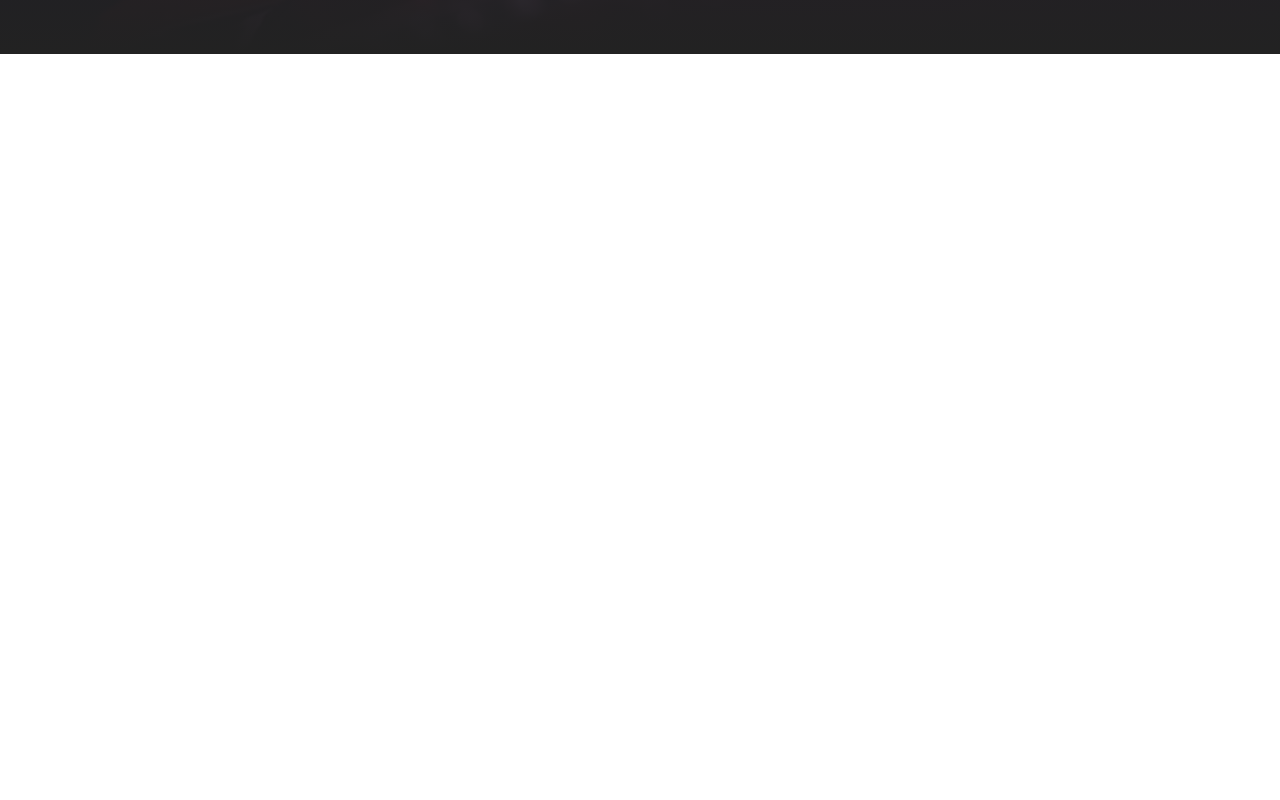
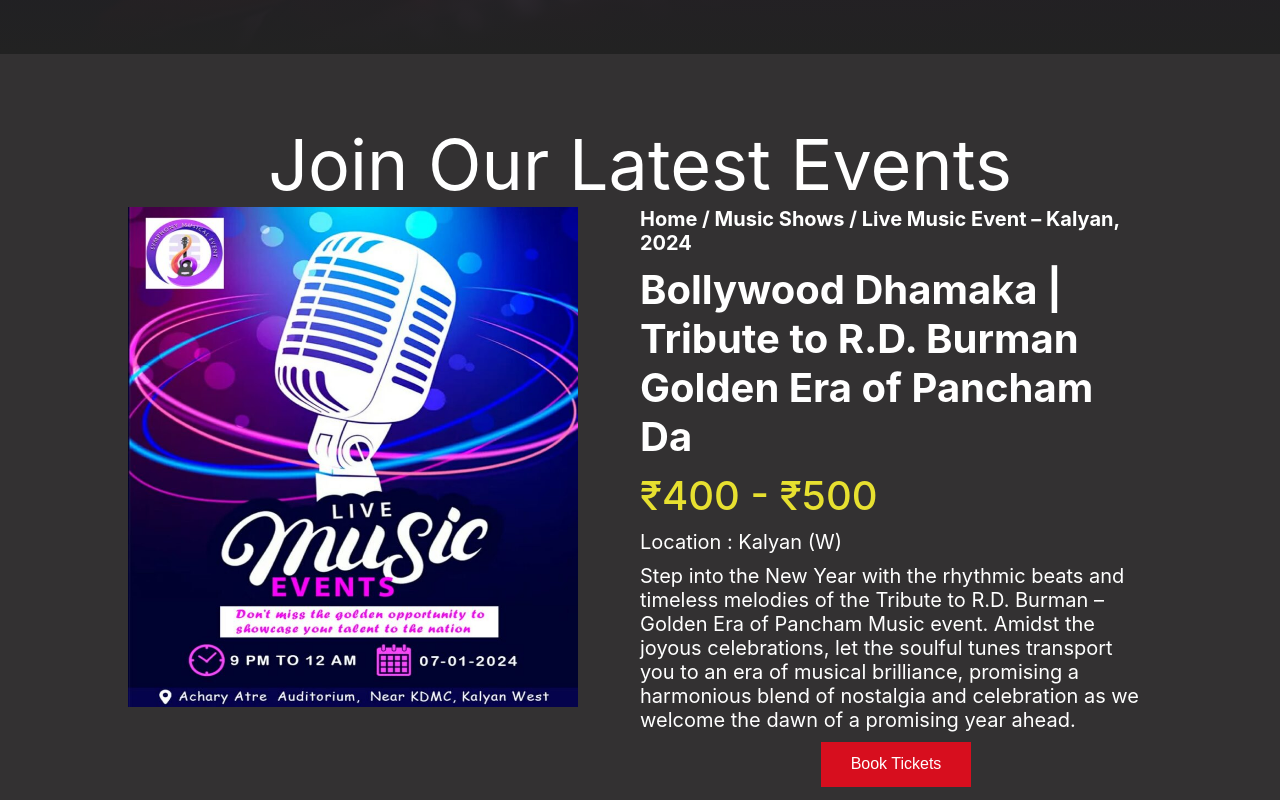
Before and after one commit to shrikrishna24/symphonymusicalevent, a React (Create React App) app: page / in a window 1280 px wide. Shown: the part 1720-2520 px from the top of the page. Built offline with nearby package versions, Linux system fonts and the light colour scheme.

Commit message:
event section in home page done

```diff
--- a/src/pages/home/home.css
+++ b/src/pages/home/home.css
@@ -134,8 +134,68 @@
     flex-direction: column;
     align-items: center;
     justify-content: center;
+    background-color: #333132;
 }
 
+.event h1 {
+    font-size: 70px;
+}
+
+.event-info {
+    width: 80%;
+    display: flex;
+}
+
+.event-right {
+    width: 50%;
+    display: flex;
+    flex-direction: column;
+    gap: 10px;
+    color: var(--white);
+}
+
+.event-right h5 {
+    font-size: 20px;
+}
+
+.event-right h2 {
+    font-size: 40px;
+}
+
+.amount {
+    font-size: 40px;
+    color: #e7e030;
+    font-weight: 500;
+}
+
+.event-right h6 {
+    font-size: 20px;
+}
+
+.event-right p {
+    font-size: 20px;
+}
+
+.event-right > div {
+    display: flex;
+    width: 100%;
+    align-items: center;
+    justify-content: center;
+}
+.event-right button {
+    width: 150px;
+    height: 45px;
+    background-color: #d70e1e;
+    border: none;
+    color: var(--white);
+    font-size: 16px;
+    cursor: pointer;
+}
+
+.event-left {
+    width: 50%;
+    display: flex;
+}
 .artist {
     background-image: url("../../assets/home/bg-05-free-img.png");
 	background-repeat: no-repeat;
--- a/src/pages/home/home.js
+++ b/src/pages/home/home.js
@@ -55,13 +55,21 @@ export default function Home() {
 			<div className="container">
 				<div className="content">
 					<div className="content-heading">
-						<HeadText title={'Symphony Musical'} type={'heading'} headingclass='artist-name' />
+						<HeadText
+							title={"Symphony Musical"}
+							type={"heading"}
+							headingclass="artist-name"
+						/>
 
 						<h2>Events</h2>
 					</div>
 
 					<div className="content-info">
-						<HeadText title={'Tribute to The Legend R.D.BURMAN'} type={'subheading'} headingclass='artist-name' />
+						<HeadText
+							title={"Tribute to The Legend R.D.BURMAN"}
+							type={"subheading"}
+							headingclass="artist-name"
+						/>
 						<div className="content-seprator"></div>
 						<p>
 							Explore and book a diverse range of musical events, from classical
@@ -87,7 +95,11 @@ export default function Home() {
 				</div>
 				<div className="about">
 					<div className="about-content">
-						<HeadText title={'About Us'} type={'heading'} headingclass='artist-name' />
+						<HeadText
+							title={"About Us"}
+							type={"heading"}
+							headingclass="artist-name"
+						/>
 
 						<div className="seprator"></div>
 
@@ -102,7 +114,11 @@ export default function Home() {
 							senses and transport you to another realm.
 						</p>
 
-						<HeadText title={'Mr. Vikas Bhosekard'} type={'subheading'} headingclass='artist-name' />
+						<HeadText
+							title={"Mr. Vikas Bhosekard"}
+							type={"subheading"}
+							headingclass="artist-name"
+						/>
 
 						<p className="evemt-org">Event Organiser</p>
 					</div>
@@ -110,13 +126,26 @@ export default function Home() {
 				<div className="event">
 					<h1>Join Our Latest Events</h1>
 					<div className="event-info">
-						<div className="event-left">{/* <img src={require()} /> */}</div>
-						<div className="event-right"></div>
+						<div className="event-left">
+							<img
+								src={require("../../assets/home/WhatsApp-Image-2023-10-17-at-4.26.46-PM-3-819x1024.jpeg")}
+								height={"500px"}
+								width={"450px"}
+							/>
+						</div>
+						<div className="event-right">
+							<h5>Home / Music Shows / Live Music Event – Kalyan, 2024</h5>
+							<h2>Bollywood Dhamaka | Tribute to R.D. Burman Golden Era of Pancham Da</h2>
+							<h2 className="amount">₹400 - ₹500</h2>
+							<h6>Location : Kalyan (W)</h6>
+							<p>Step into the New Year with the rhythmic beats and timeless melodies of the Tribute to R.D. Burman – Golden Era of Pancham Music event. Amidst the joyous celebrations, let the soulful tunes transport you to an era of musical brilliance, promising a harmonious blend of nostalgia and celebration as we welcome the dawn of a promising year ahead.</p>
+							<div><button>Book Tickets</button></div>
+						</div>
 					</div>
 				</div>
 				<div className="artist">
 					<div className="artist-info">
-						<HeadText title={"Meet Artist's"} type={'heading'} />
+						<HeadText title={"Meet Artist's"} type={"heading"} />
 
 						<div className="artist-seprator"></div>
 
@@ -136,7 +165,7 @@ export default function Home() {
 							})}
 						</div>
 					</div>
-					<div className="artist-child" >
+					<div className="artist-child">
 						<Button btnTitle={"View All artists"} />
 					</div>
 				</div>
@@ -152,7 +181,6 @@ export default function Home() {
 				</div>
 				<div className="sponsors">
 					<div className="sponser-container">
-
 						<h1>Special Thanks to Our Sponsors</h1>
 
 						<div className="sponsor-content">
```
Also changed, not shown: src/assets/home/WhatsApp-Image-2023-10-17-at-4.26.46-PM-3-819x1024.jpeg (added).
